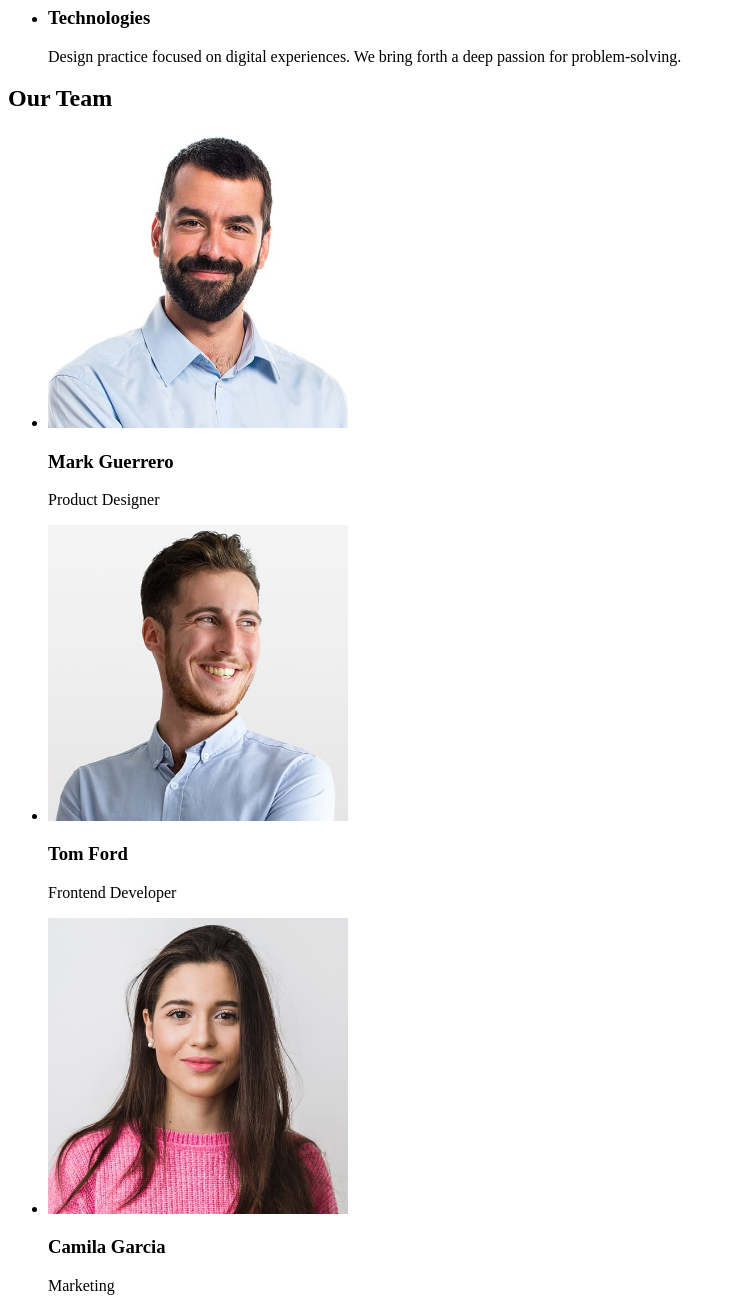
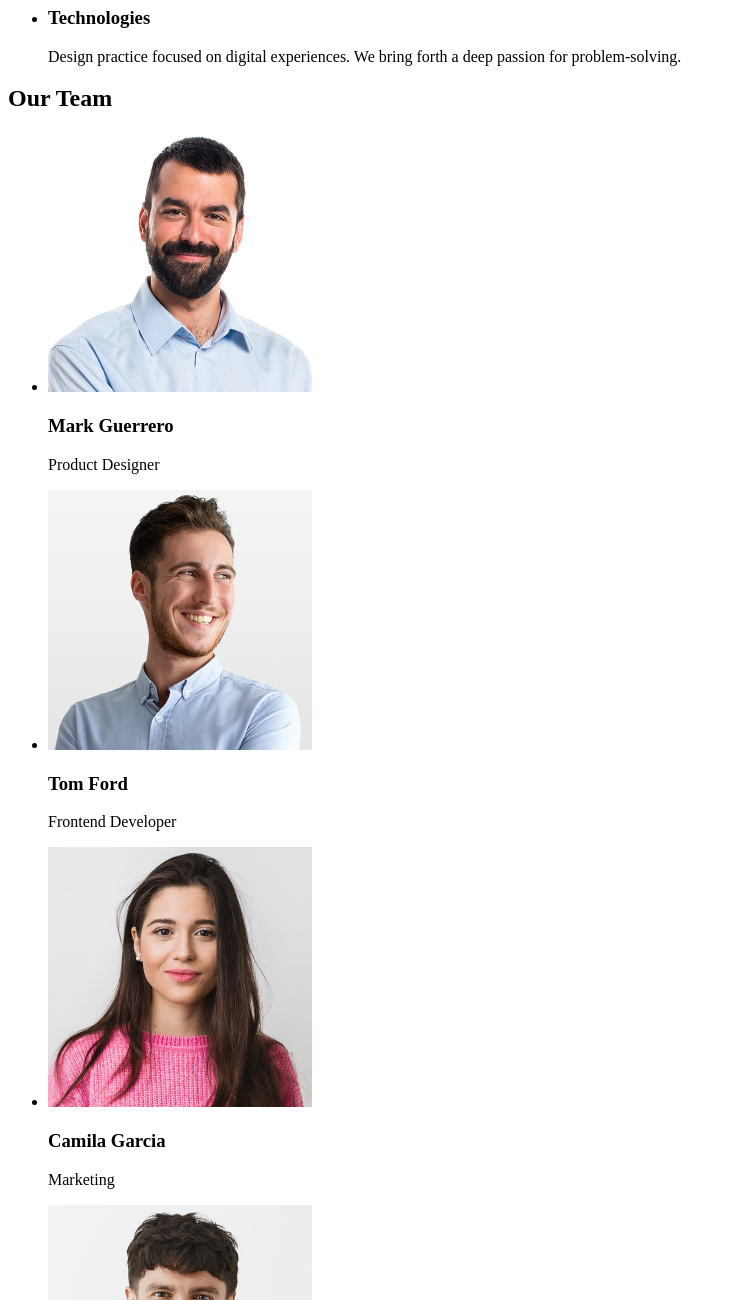
Before and after one commit to luuushpak/goit-markup-hw-01, a plain HTML site: page index.html in a window 1280 px wide. Shown: the part 480-1780 px from the top of the page, without its empty margins (0-735 px from the left). Drawn offline with Linux system fonts and the light colour scheme.

Commit message:
correct-two

```diff
--- a/index.html
+++ b/index.html
@@ -75,36 +75,36 @@
         <ul>
           <li>
             <img
-              src="./img/mark.jpg"
+              src="./images/mark.jpg"
               alt="The photo of our Product Designer"
-              width="300"
+              width="264"
             />
             <h3>Mark Guerrero</h3>
             <p>Product Designer</p>
           </li>
           <li>
             <img
-              src="./img/tom.jpg"
+              src="./images/tom.jpg"
               alt="The photo of our Frontend Developer"
-              width="300"
+              width="264"
             />
             <h3>Tom Ford</h3>
             <p>Frontend Developer</p>
           </li>
           <li>
             <img
-              src="./img/camila.jpg"
+              src="./images/camila.jpg"
               alt="The photo of our Marketing Specialist"
-              width="300"
+              width="264"
             />
             <h3>Camila Garcia</h3>
             <p>Marketing</p>
           </li>
           <li>
             <img
-              src="./img/daniel.jpg"
+              src="./images/daniel.jpg"
               alt="The photo of our UI Designer"
-              width="300"
+              width="264"
             />
             <h3>Daniel Wilson</h3>
             <p>UI Designer</p>
```
Also changed, not shown: images/camila.jpg (renamed from img/camila.jpg), images/daniel.jpg (renamed from img/daniel.jpg), images/mark.jpg (renamed from img/mark.jpg), images/tom.jpg (renamed from img/tom.jpg).
